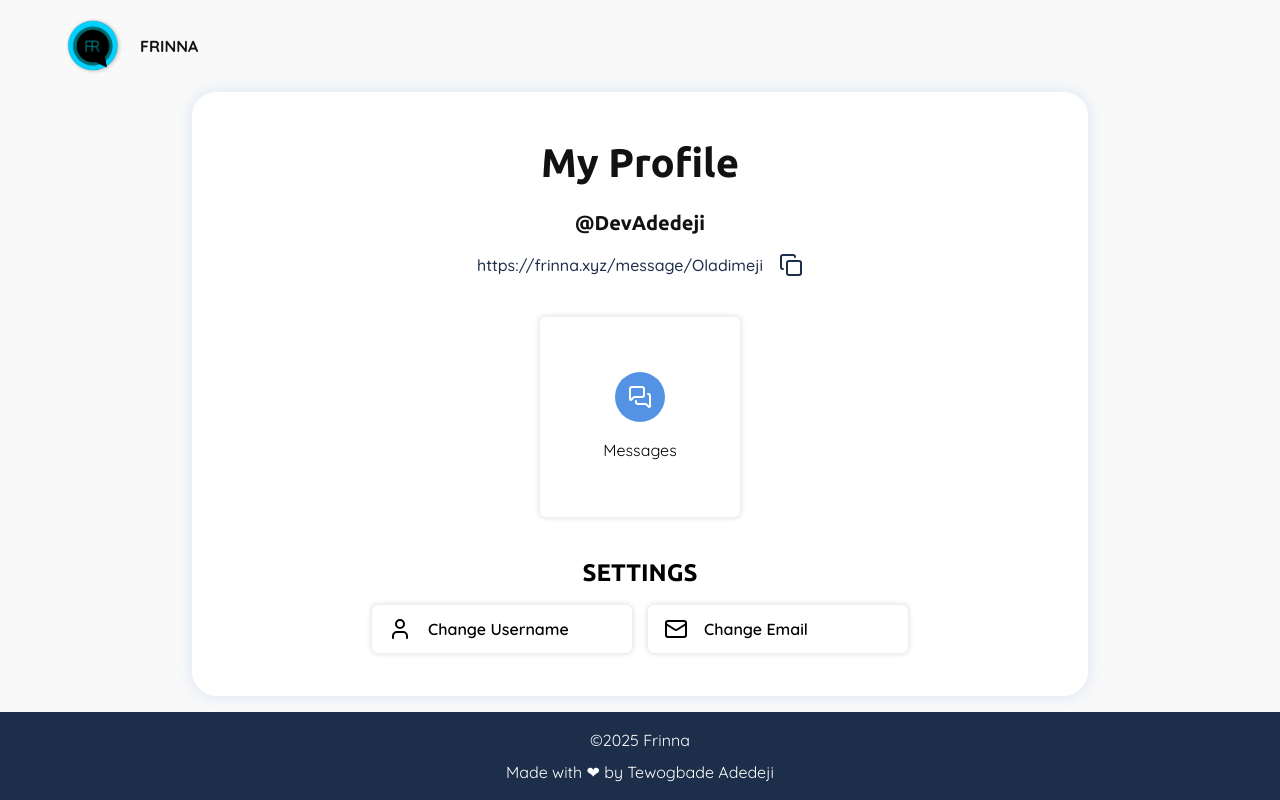
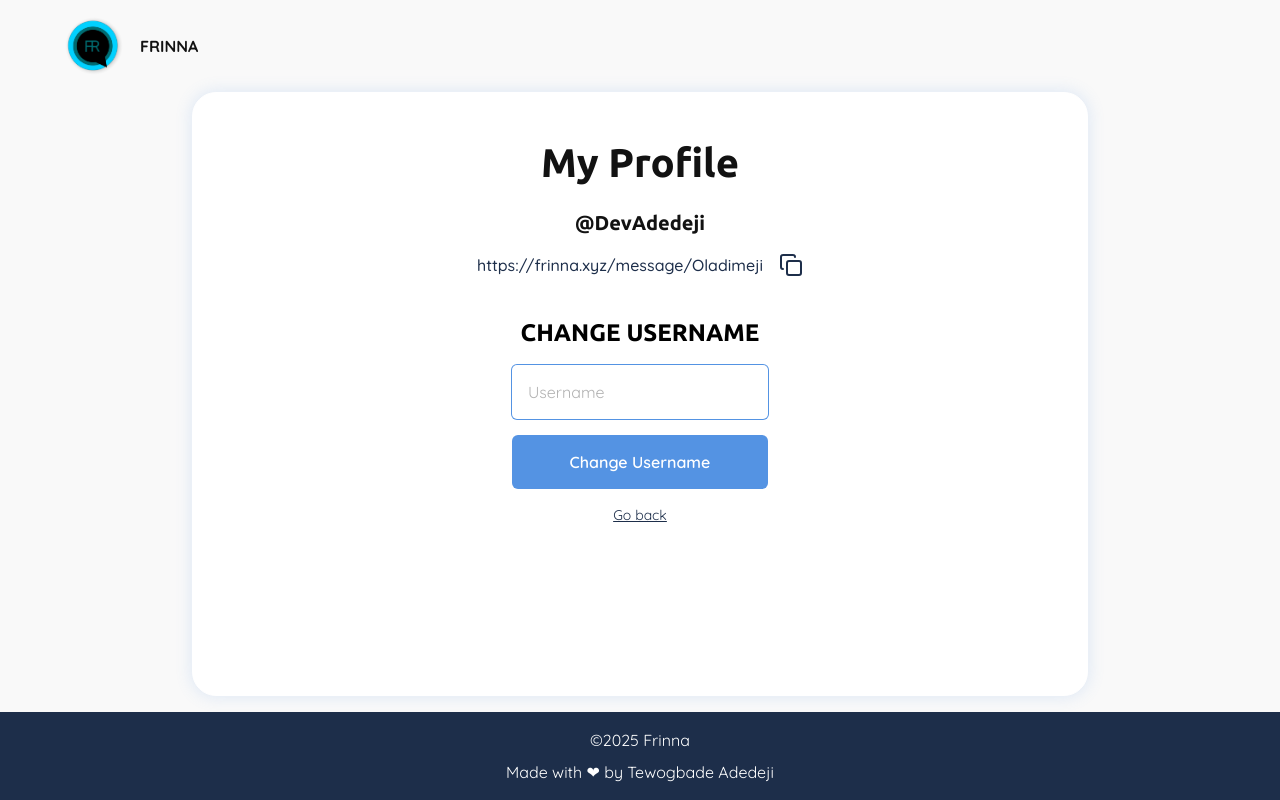
Before and after one commit to DevAdedeji/frinna, a React (Vite) app: page / in a window 1280 px wide. Both pictures are taken after a click on the button "Change Username". Built offline with nearby package versions, Linux system fonts and the light colour scheme.

Commit message:
Implemented profile page design

```diff
--- a/package.json
+++ b/package.json
@@ -18,6 +18,7 @@
     "react": "^19.1.0",
     "react-dom": "^19.1.0",
     "react-hook-form": "^7.62.0",
+    "react-hot-toast": "^2.5.2",
     "react-router-dom": "^7.7.1",
     "tailwind-merge": "^3.3.1",
     "zustand": "^5.0.7"
--- a/src/App.tsx
+++ b/src/App.tsx
@@ -1,4 +1,5 @@
 import { BrowserRouter, Routes, Route } from "react-router-dom"
+import { Toaster } from "react-hot-toast"
 import AuthLayout from "./layouts/auth"
 import SignInPage from "./pages/auth/signin"
 import SignUpPage from "./pages/auth/signup"
@@ -14,6 +15,16 @@ function App() {
         </Route>
         <Route path="/" element={<IndexPage />} />
       </Routes>
+      <Toaster
+        position="top-right"
+        toastOptions={{
+          duration: 5000,
+          style: {
+            background: '#1D2E4A',
+            color: '#fff',
+          },
+        }}
+      />
     </BrowserRouter>
   )
 }
--- /dev/null
+++ b/src/components/profile/ChangeEmail.tsx
@@ -0,0 +1,30 @@
+import Input from "../ui/Input";
+import { useForm } from "react-hook-form";
+import Button from "../ui/Button";
+
+interface ChangeEmailComponentProps {
+    onBack: () => void;
+}
+
+type FormInput = {
+    email: string;
+}
+
+const ChangeEmailComponent = ({ onBack }: ChangeEmailComponentProps) => {
+    const { handleSubmit, register, formState: { errors } } = useForm<FormInput>();
+    const onSubmit = () => { }
+    return (
+        <div className="w-full md:w-1/2 lg:w-[30%] mx-auto flex flex-col items-center justify-center">
+            <div className="w-full flex flex-col gap-4">
+                <p className="ubuntu-font font-bold text-2xl text-black text-center uppercase">Change Email</p>
+                <form onSubmit={handleSubmit(onSubmit)} className="flex flex-col gap-4">
+                    <Input className="h-10 md:h-[54px]" type="email" placeholder="Email" {...register("email", { required: "Email is required" })} error={errors.email?.message} />
+                    <Button className="h-10 md:h-[54px]">Change Email</Button>
+                </form>
+            </div>
+            <button className="mt-4 text-midnight underline text-sm cursor-pointer text-center" onClick={onBack}>Go back</button>
+        </div>
+    )
+}
+
+export default ChangeEmailComponent
--- /dev/null
+++ b/src/components/profile/ChangeUsername.tsx
@@ -0,0 +1,29 @@
+import Input from "../ui/Input";
+import { useForm } from "react-hook-form";
+import Button from "../ui/Button";
+
+interface ChangeUsernameComponentProps {
+    onBack: () => void;
+}
+
+type FormInput = {
+    username: string;
+}
+const ChangeUsernameComponent = ({ onBack }: ChangeUsernameComponentProps) => {
+    const { handleSubmit, register, formState: { errors } } = useForm<FormInput>();
+    const onSubmit = () => { }
+    return (
+        <div className="w-full md:w-1/2 lg:w-[30%] mx-auto flex flex-col items-center justify-center">
+            <div className="w-full flex flex-col gap-4">
+                <p className="ubuntu-font font-bold text-2xl text-black text-center uppercase">Change Username</p>
+                <form onSubmit={handleSubmit(onSubmit)} className="flex flex-col gap-4">
+                    <Input className="h-10 md:h-[54px]" type="text" placeholder="Username" {...register("username", { required: "Username is required" })} error={errors.username?.message} />
+                    <Button className="h-10 md:h-[54px]">Change Username</Button>
+                </form>
+            </div>
+            <button className="mt-4 text-midnight underline text-sm cursor-pointer text-center" onClick={onBack}>Go back</button>
+        </div>
+    )
+}
+
+export default ChangeUsernameComponent
--- a/src/pages/index.tsx
+++ b/src/pages/index.tsx
@@ -1,10 +1,21 @@
+import { useState } from "react";
 import Header from "@/components/Header";
 import Footer from "@/components/Footer";
 import { Copy, User, Mail, MessagesSquare } from "lucide-react";
 import Button from "@/components/ui/Button";
 import { NavLink } from "react-router-dom";
+import ChangeEmailComponent from "@/components/profile/ChangeEmail";
+import ChangeUsernameComponent from "@/components/profile/ChangeUsername";
+import toast from "react-hot-toast";
+
+type View = 'default' | 'changeEmail' | 'changeUsername';
 
 const IndexPage = () => {
+    const [currentView, setCurrentView] = useState<View>('default');
+    const showDefaultView = () => setCurrentView('default');
+    const copyToClipboard = () => {
+        toast.success("Profile link copied");
+    }
     return (
         <main className="flex flex-col gap-8 sm:gap-0 w-full min-h-screen bg-background">
             <Header />
@@ -15,11 +26,14 @@ const IndexPage = () => {
                         <p className="font-bold ubuntu-font text-xl text-charcoal">@DevAdedeji</p>
                         <div className="flex flex-wrap items-center justify-center gap-1 sm:gap-4 text-midnight">
                             <p className="font-medium">https://frinna.xyz/message/Oladimeji</p>
-                            <button>
+                            <button className="cursor-pointer" onClick={copyToClipboard}>
                                 <Copy />
                             </button>
                         </div>
                     </div>
+                    {
+                        currentView === 'default' &&
+                        <div className="flex flex-col gap-10">
                             <div className="flex items-center justify-center">
                                 <NavLink className={"btn-shadow size-[200px] bg-white flex flex-col gap-4 items-center justify-center rounded-[5px]"} to="">
                                     <div className="rounded-[50%] bg-sky-blue flex items-center justify-center p-2 size-[50px] text-white">
@@ -31,16 +45,24 @@ const IndexPage = () => {
                             <div className="flex flex-col gap-4">
                                 <p className="ubuntu-font font-bold text-2xl text-black text-center uppercase">Settings</p>
                                 <div className="w-[80%] mx-auto flex flex-col sm:flex-row items-center justify-center gap-4">
-                            <Button variant="outline" className="btn-shadow gap-4 h-12 w-[260px] !justify-normal">
+                                    <Button variant="outline" className="btn-shadow gap-4 h-12 w-[260px] !justify-normal" onClick={() => setCurrentView('changeUsername')}>
                                         <User />
                                         <p className="text-black">Change Username</p>
                                     </Button>
-                            <Button variant="outline" className="btn-shadow gap-4 h-12 w-[260px] !justify-normal">
+                                    <Button variant="outline" className="btn-shadow gap-4 h-12 w-[260px] !justify-normal" onClick={() => setCurrentView('changeEmail')}>
                                         <Mail />
                                         <p className="text-black">Change Email</p>
                                     </Button>
                                 </div>
                             </div>
+                        </div>
+                    }
+                    {
+                        currentView === 'changeEmail' && <ChangeEmailComponent onBack={showDefaultView} />
+                    }
+                    {
+                        currentView === 'changeUsername' && <ChangeUsernameComponent onBack={showDefaultView} />
+                    }
                 </div>
             </div>
             <Footer />
```
Also changed, not shown: 1 other file (tests, documents, lock files or other folders). Lines whose indentation alone changed are shown as unchanged.
